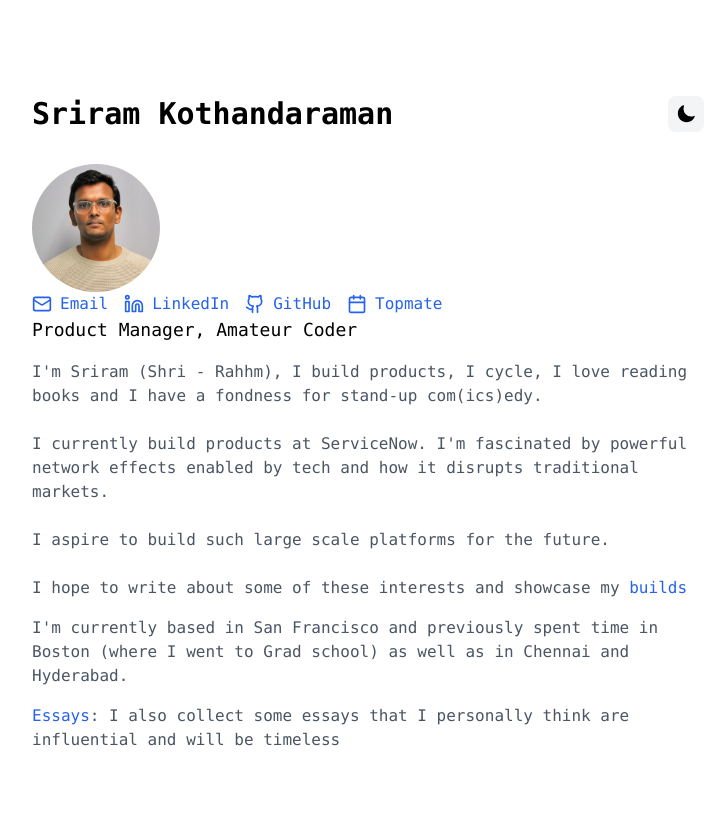
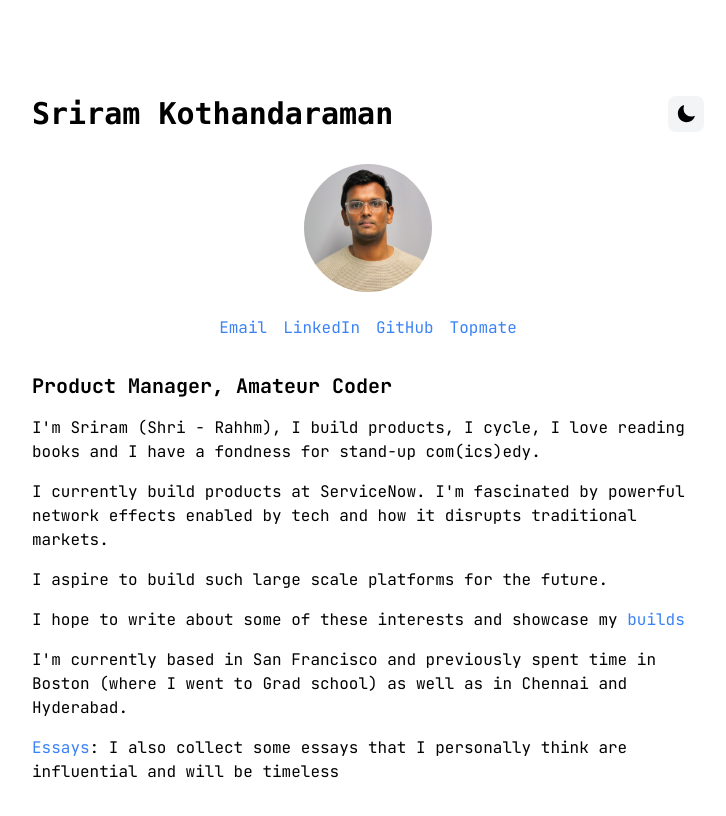
Before and after one commit to sriramkj07/Personalwebsite, a Next.js app: page / in a window 1280 px wide. Shown: the top 816 px of the page, without its empty margins (272-998 px from the left). Built offline with nearby package versions, Linux system fonts and the light colour scheme.

Commit message:
Fix homepage content and image path

```diff
--- a/app/page.tsx
+++ b/app/page.tsx
@@ -1,79 +1,73 @@
-import Image from 'next/image';
-import Link from 'next/link';
-import { Github, Linkedin, Mail, Calendar } from 'lucide-react';
-import { ThemeSwitcher } from '@/components/theme-switcher';
+import { ThemeSwitcher } from '@/components/theme-switcher'
+import Image from 'next/image'
+import Link from 'next/link'
 
 export default function Home() {
   return (
-    <main className="min-h-screen bg-white dark:bg-gray-950 text-black dark:text-white p-4 md:p-16 lg:p-24 font-mono">
+    <main className="p-4 md:p-16 lg:p-24">
       <div className="max-w-2xl mx-auto">
         <div className="flex justify-between items-center mb-8">
-          <h1 className="text-3xl font-bold">Sriram Kothandaraman</h1>
+          <h1 className="text-3xl font-bold font-mono">Sriram Kothandaraman</h1>
           <ThemeSwitcher />
         </div>
-        {/* Header with Profile Picture */}
-        <div className="flex justify-between items-start">
-          <div className="space-y-4">
-            <div className="w-32 h-32 rounded-full overflow-hidden">
+
+        {/* Profile Section */}
+        <div className="mb-8">
+          <div className="w-32 h-32 rounded-full overflow-hidden mb-6 mx-auto">
             <Image
               src="/Sriram.jpeg"
-                alt="Profile picture"
+              alt="Sriram Kothandaraman"
               width={128}
               height={128}
               className="object-cover"
             />
           </div>
-          </div>
-        </div>
 
           {/* Social Links */}
-        <div className="flex gap-4">
-          <a href="mailto:kothandaraman.s@northeastern.edu" className="text-blue-600 dark:text-blue-400 hover:text-blue-800 dark:hover:text-blue-300 flex items-center gap-2">
-            <Mail className="h-5 w-5" />
+          <div className="flex justify-center gap-4 mb-8">
+            <a href="mailto:sriramkj07@gmail.com" className="text-blue-500 hover:text-blue-600">
               Email
             </a>
-          <a href="https://www.linkedin.com/in/sriramkj/" target="_blank" rel="noopener noreferrer" className="text-blue-600 dark:text-blue-400 hover:text-blue-800 dark:hover:text-blue-300 flex items-center gap-2">
-            <Linkedin className="h-5 w-5" />
+            <a href="https://linkedin.com/in/sriramkj07" className="text-blue-500 hover:text-blue-600" target="_blank" rel="noopener noreferrer">
               LinkedIn
             </a>
-          <a href="https://github.com/sriramkj07" target="_blank" rel="noopener noreferrer" className="text-blue-600 dark:text-blue-400 hover:text-blue-800 dark:hover:text-blue-300 flex items-center gap-2">
-            <Github className="h-5 w-5" />
+            <a href="https://github.com/sriramkj07" className="text-blue-500 hover:text-blue-600" target="_blank" rel="noopener noreferrer">
               GitHub
             </a>
-          <a href="https://topmate.io/sriramk/" target="_blank" rel="noopener noreferrer" className="text-blue-600 dark:text-blue-400 hover:text-blue-800 dark:hover:text-blue-300 flex items-center gap-2">
-            <Calendar className="h-5 w-5" />
+            <a href="https://topmate.io/sriramkj07" className="text-blue-500 hover:text-blue-600" target="_blank" rel="noopener noreferrer">
               Topmate
             </a>
           </div>
 
-        {/* Bio Section */}
+          <h2 className="text-xl font-bold mb-4">Product Manager, Amateur Coder</h2>
+
           <div className="space-y-4">
-          <p className="text-lg">
-            Product Manager, Amateur Coder
+            <p>
+              I'm Sriram (Shri - Rahhm), I build products, I cycle, I love reading books and I have a fondness for stand-up com(ics)edy.
             </p>
-          <p style={{ whiteSpace: 'pre-line' }} className="text-gray-600 dark:text-gray-400">
-            {`I'm Sriram (Shri - Rahhm),`} <Link href="https://www.sriramkj.com/builds" target="_blank" rel="noopener noreferrer" className="text-inherit hover:underline">I build products,</Link> {`I cycle, I `}
-            <Link href="https://www.goodreads.com/user/show/103894258-sriram" target="_blank" rel="noopener noreferrer" className="text-inherit hover:underline">love reading books</Link>
-            {` and I have a fondness for stand-up com(ics)edy.
 
+            <p>
               I currently build products at ServiceNow. I'm fascinated by powerful network effects enabled by tech and how it disrupts traditional markets.
+            </p>
 
+            <p>
               I aspire to build such large scale platforms for the future.
+            </p>
 
-             I hope to write about some of these interests and showcase my `}
-            <Link href="/builds" className="text-blue-600 dark:text-blue-400 hover:text-blue-800 dark:hover:text-blue-300 hover:underline">builds</Link>
+            <p>
+              I hope to write about some of these interests and showcase my <Link href="/builds" className="text-blue-500 hover:text-blue-600">builds</Link>
             </p>
-          <div>  <span className="text-gray-600 dark:text-gray-400"> I'm currently based in San Francisco and previously spent time in Boston (where I went to Grad school) as well as in Chennai and Hyderabad.
-          </span>  </div>
-          <div> <Link href="/essays" className="text-blue-600 dark:text-blue-400 hover:text-blue-800 dark:hover:text-blue-300">
-            Essays
-          </Link>
-          <span className="text-gray-600 dark:text-gray-400">
-            : I also collect some essays that I personally think are influential and will be timeless
-          </span>
+
+            <p>
+              I'm currently based in San Francisco and previously spent time in Boston (where I went to Grad school) as well as in Chennai and Hyderabad.
+            </p>
+
+            <p>
+              <Link href="/essays" className="text-blue-500 hover:text-blue-600">Essays</Link>: I also collect some essays that I personally think are influential and will be timeless
+            </p>
           </div>
         </div>
       </div>
     </main>
-  );
+  )
 }
```
Lines whose indentation alone changed are shown as unchanged.
